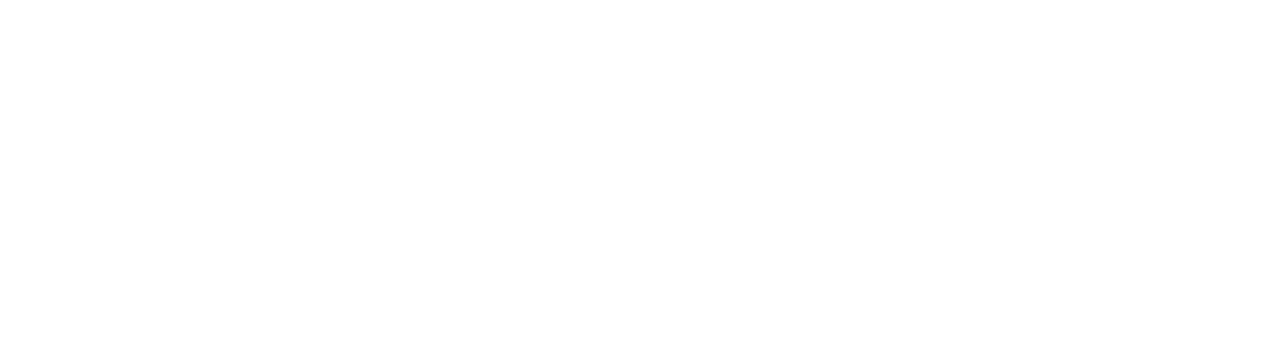
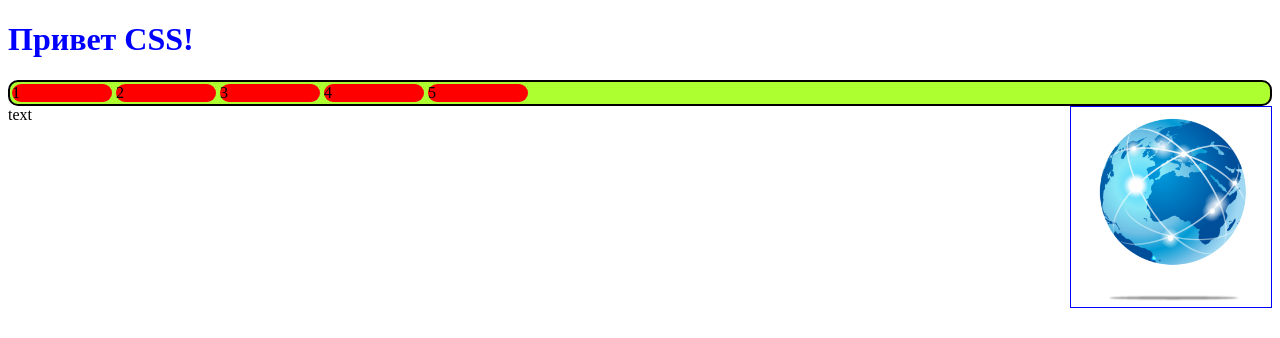
Before and after one commit to Honey0Badger/lesson2, a plain HTML site: page index.html in a window 1280 px wide. Drawn offline with Linux system fonts and the light colour scheme.

Commit message:
lesson2 end

```diff
--- /dev/null
+++ b/css/style.css
@@ -0,0 +1,28 @@
+h1{
+    color: blue;
+}
+.bl1{
+    display: flex;
+    border-width: 2px;
+    border-color: black;
+    border-style: solid;
+    background-color: greenyellow;
+    border-radius: 10px;
+}
+.bl2{
+    border-radius: 10px;
+    background-color: red;
+    width: 100px;
+    border-color: white;
+    margin: 2px;
+}
+#img1{
+    float: right;
+    width: 200px;
+    height: 200x;
+    border: solid blue 1px;
+}
+#img1:hover{
+    width: 300px;
+    border: solid red 1px;
+}
--- a/index.html
+++ b/index.html
@@ -3,9 +3,22 @@
 <head>
     <meta charset="UTF-8">
     <meta name="viewport" content="width=device-width, initial-scale=1.0">
+    <link rel="stylesheet" href="css/style.css">
     <title>Document</title>
 </head>
 <body>
+    <h1 id="zag1">Привет CSS!</h1>
+    <div class="bl1">
+        <div class="bl2">1</div>
+        <div class="bl2">2</div>
+        <div class="bl2">3</div>
+        <div class="bl2">4</div>
+        <div class="bl2">5</div>
+    </div>
+    <div>
+        <img id="img1" src="css/internet.png">
+        text
+    </div>
 
 </body>
 </html>
```
Also changed, not shown: css/internet.png (added).
